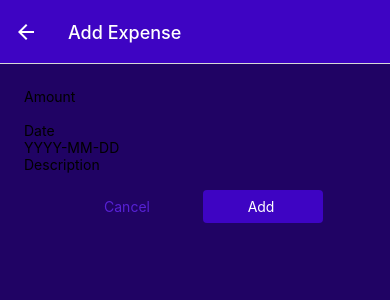
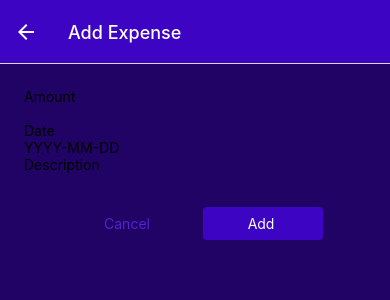
Before and after one commit to ebrardev/expense-trackerapp, a React Native app: screen /ManageExpense in a window 390 px wide. Shown: the top 300 px of the page. Built offline with nearby package versions, Linux system fonts and the light colour scheme.

Commit message:
config form elements

```diff
--- a/components/ManageExpense/ExpenseForm.js
+++ b/components/ManageExpense/ExpenseForm.js
@@ -18,6 +18,9 @@ function ExpenseForm() {
             onChangeTxt: () => { }
             }} />
             <Input label="Description" textInputConfig={{
+           multiline: true,
+
+
 
             }} />
 
```
